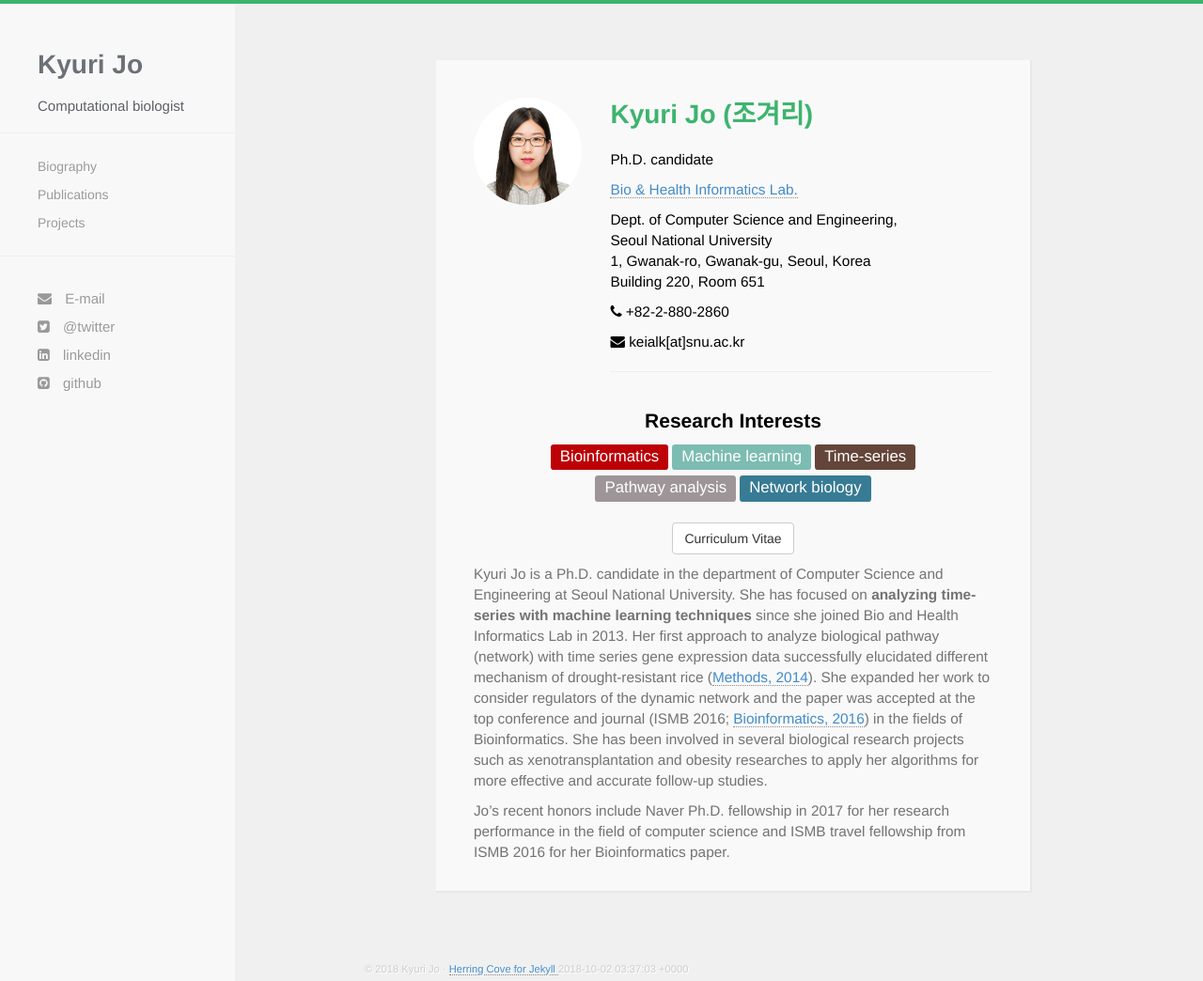
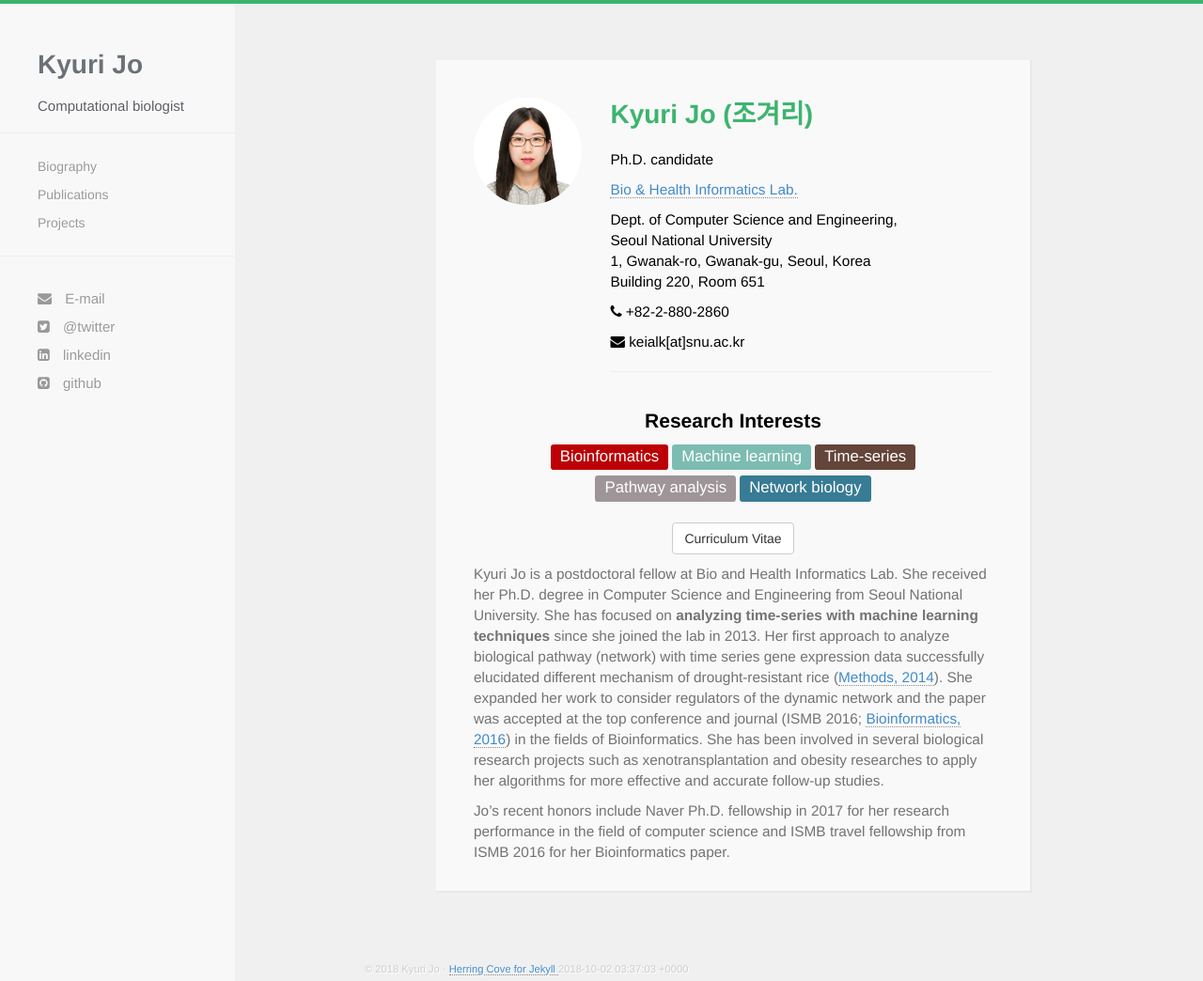
Before and after one commit to kyuriJo/kyuriJo.github.io, a Jekyll site: the page built from about.html, in a window 1280 px wide and 1044 px high. Shown: the whole window at 94% size. Built offline with Jekyll 4.4.1, drawn with Linux system fonts in a browser that asks for light colours; nearby versions of some CDN libraries.

Commit message:
Update CV

```diff
--- a/about.html
+++ b/about.html
@@ -34,7 +34,7 @@ title: About
       <div class="row">
           <div class="col-md-12 letter">
             <p align="center"><a href="{{ site.baseurl }}/files/KyuriJo_CV.pdf" target="_blank"><button type="button" class="btn btn-default">Curriculum Vitae</button></a></p>
-            <p>Kyuri Jo is a Ph.D. candidate in the department of Computer Science and Engineering at Seoul National University. She has focused on <b>analyzing time-series with machine learning techniques</b> since she joined Bio and Health Informatics Lab in 2013. Her first approach to analyze biological pathway (network) with time series gene expression data successfully elucidated different mechanism of drought-resistant rice (<a href="https://doi.org/10.1016/j.ymeth.2014.02.001" target="_blank">Methods, 2014</a>). She expanded her work to consider regulators of the dynamic network and the paper was accepted at the top conference and journal (ISMB 2016; <a href="https://doi.org/10.1093/bioinformatics/btw275" target="_blank">Bioinformatics, 2016</a>) in the fields of Bioinformatics. She has been involved in several biological research projects such as xenotransplantation and obesity researches to apply her algorithms for more effective and accurate follow-up studies.</p>
+            <p>Kyuri Jo is a postdoctoral fellow at Bio and Health Informatics Lab. She received her Ph.D. degree in Computer Science and Engineering from Seoul National University. She has focused on <b>analyzing time-series with machine learning techniques</b> since she joined the lab in 2013. Her first approach to analyze biological pathway (network) with time series gene expression data successfully elucidated different mechanism of drought-resistant rice (<a href="https://doi.org/10.1016/j.ymeth.2014.02.001" target="_blank">Methods, 2014</a>). She expanded her work to consider regulators of the dynamic network and the paper was accepted at the top conference and journal (ISMB 2016; <a href="https://doi.org/10.1093/bioinformatics/btw275" target="_blank">Bioinformatics, 2016</a>) in the fields of Bioinformatics. She has been involved in several biological research projects such as xenotransplantation and obesity researches to apply her algorithms for more effective and accurate follow-up studies.</p>
             <p>Jo’s recent honors include Naver Ph.D. fellowship in 2017 for her research performance in the field of computer science and ISMB travel fellowship from ISMB 2016 for her Bioinformatics paper.</p>
           </div>
       </div>
```
Also changed, not shown: 1 other file.
